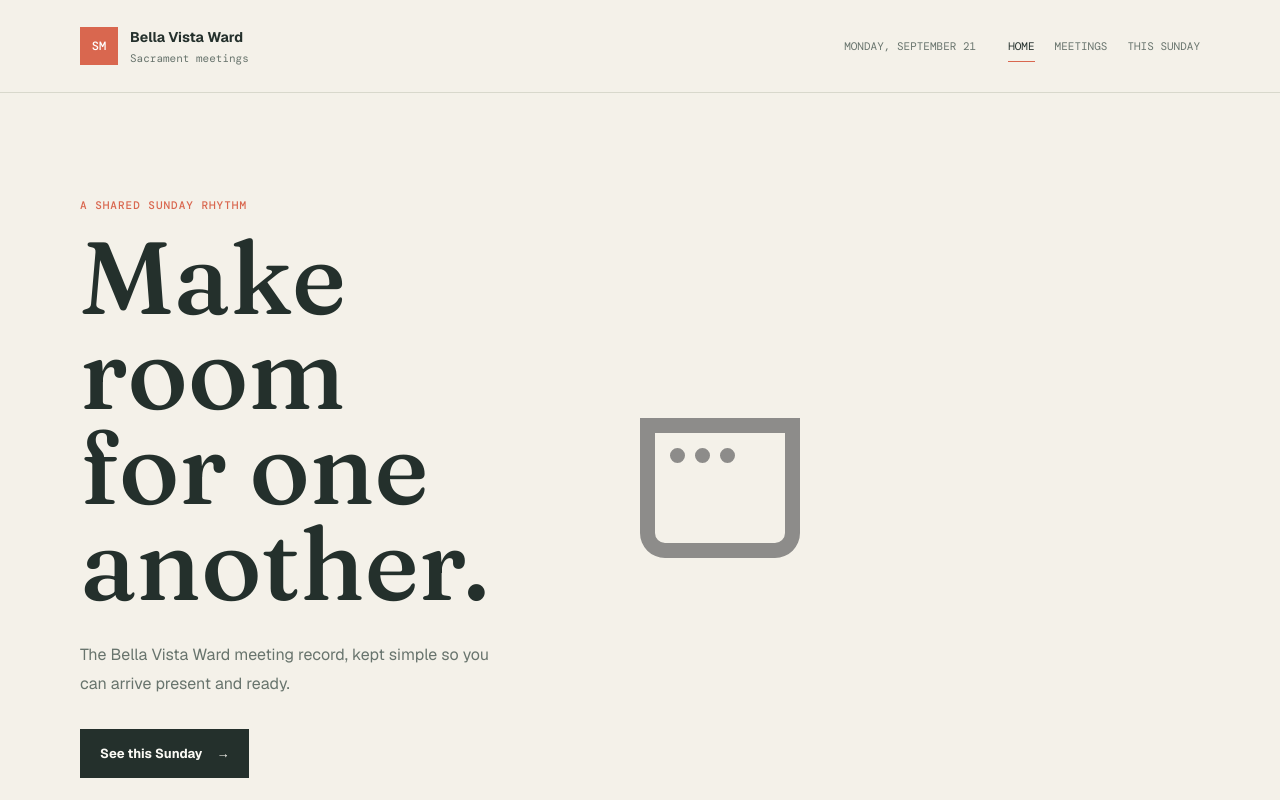
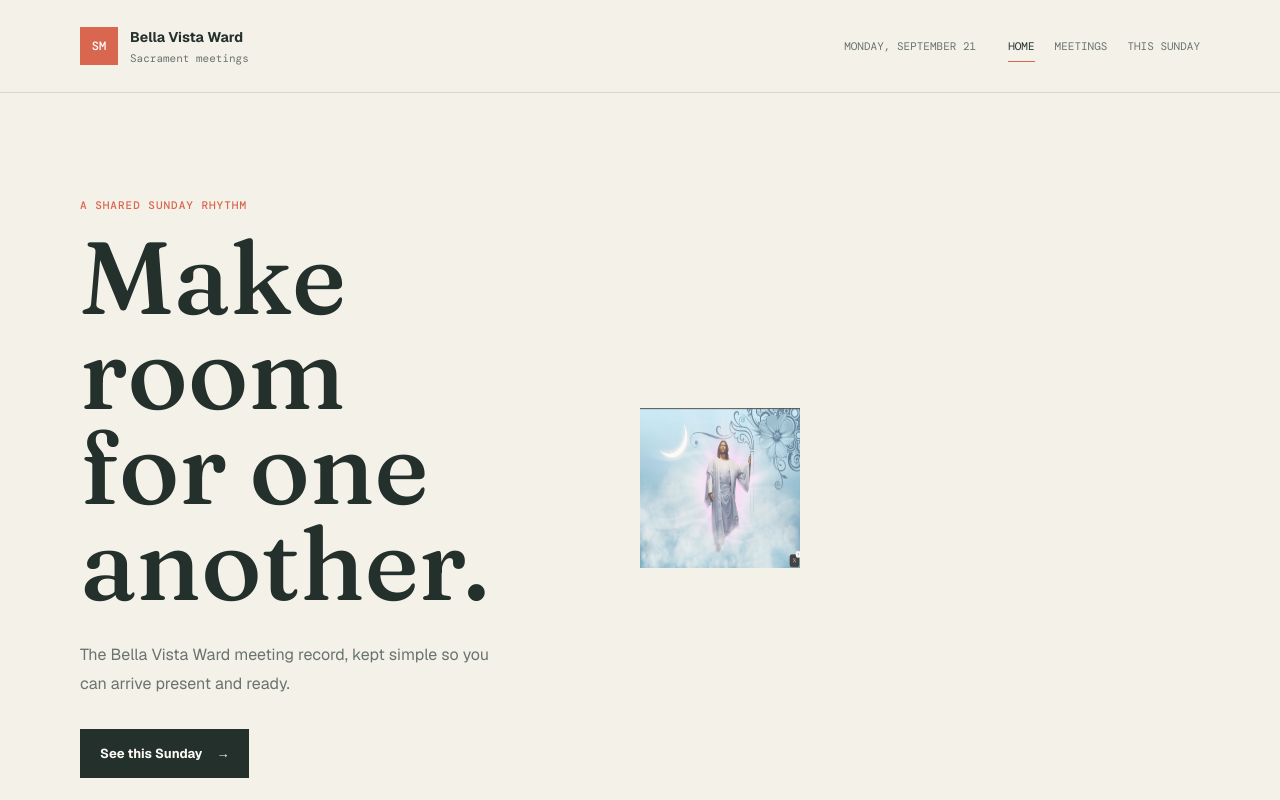
Before and after one commit to Maritherecua/sacrament-meetings, a Next.js app: page / in a window 1280 px wide. Shown: the top 800 px of the page. Built offline with nearby package versions, Linux system fonts and the light colour scheme.

Commit message:
changed hero image to Jesus.webp

```diff
--- a/app/page.tsx
+++ b/app/page.tsx
@@ -6,5 +6,5 @@ import { getCurrentMeeting } from "@/lib/meetings-db";
 export default function Home() {
     const meeting = getCurrentMeeting();
 
-    return <main className="home-main"><section className="home-hero"><div><p className="eyebrow">A shared Sunday rhythm</p><h1>Make room<br />for one another.</h1><p className="hero-copy">The Bella Vista Ward meeting record, kept simple so you can arrive present and ready.</p><Link className="primary-link" href={`/meetings/${meeting.id}`}>See this Sunday <span aria-hidden="true">→</span></Link></div><Image className="hero-image" src="/window.svg" alt="Window illustration for the meeting record" width={320} height={320} priority /></section><section className="home-feature"><MeetingCard meeting={meeting} featured /><div className="home-aside"><p className="eyebrow">A little context</p><p>Every meeting is a chance to listen closely, sing together, and leave with something to carry home.</p><Link className="text-link" href="/meetings">Browse the record <span aria-hidden="true">→</span></Link></div></section></main>;
+    return <main className="home-main"><section className="home-hero"><div><p className="eyebrow">A shared Sunday rhythm</p><h1>Make room<br />for one another.</h1><p className="hero-copy">The Bella Vista Ward meeting record, kept simple so you can arrive present and ready.</p><Link className="primary-link" href={`/meetings/${meeting.id}`}>See this Sunday <span aria-hidden="true">→</span></Link></div><Image className="hero-image" src="/Jesus.webp" alt="Illustration of Jesus for the meeting record" width={320} height={320} priority /></section><section className="home-feature"><MeetingCard meeting={meeting} featured /><div className="home-aside"><p className="eyebrow">A little context</p><p>Every meeting is a chance to listen closely, sing together, and leave with something to carry home.</p><Link className="text-link" href="/meetings">Browse the record <span aria-hidden="true">→</span></Link></div></section></main>;
 }
```
Also changed, not shown: public/Jesus.webp (added).
